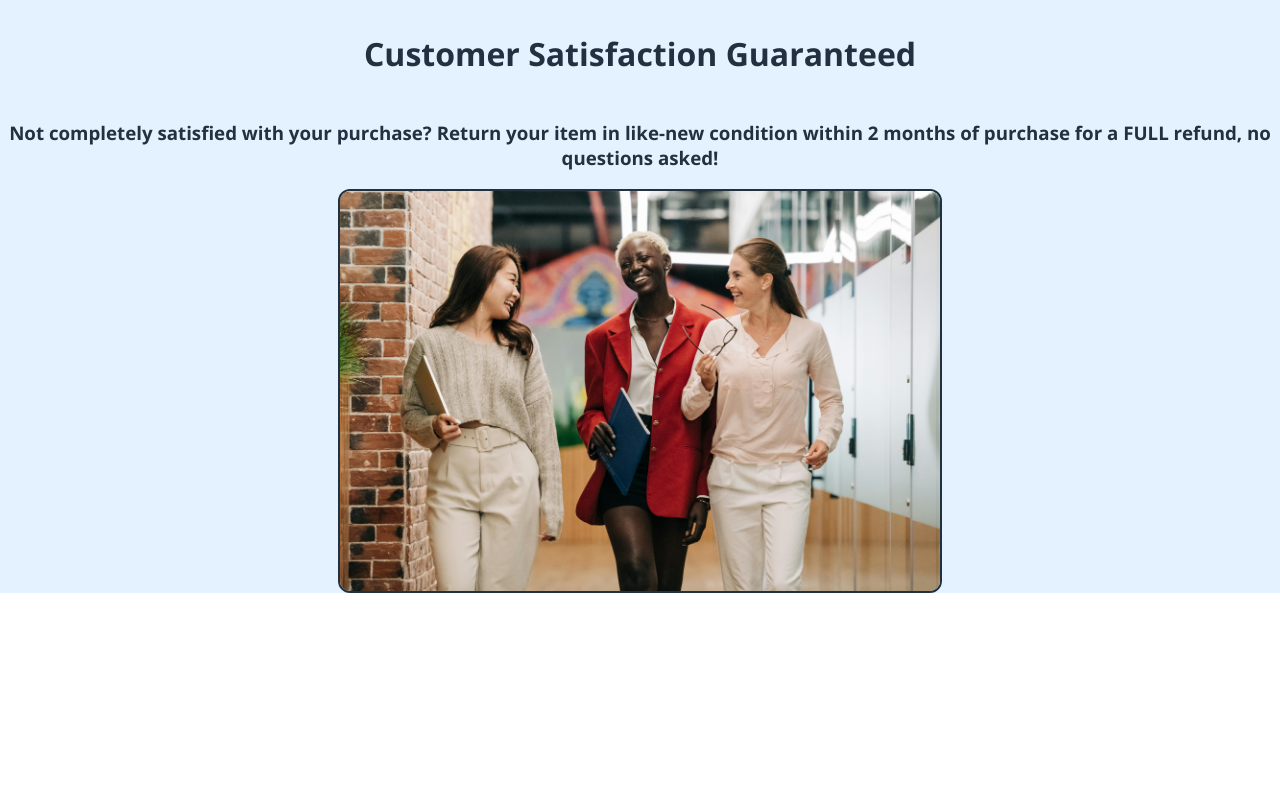
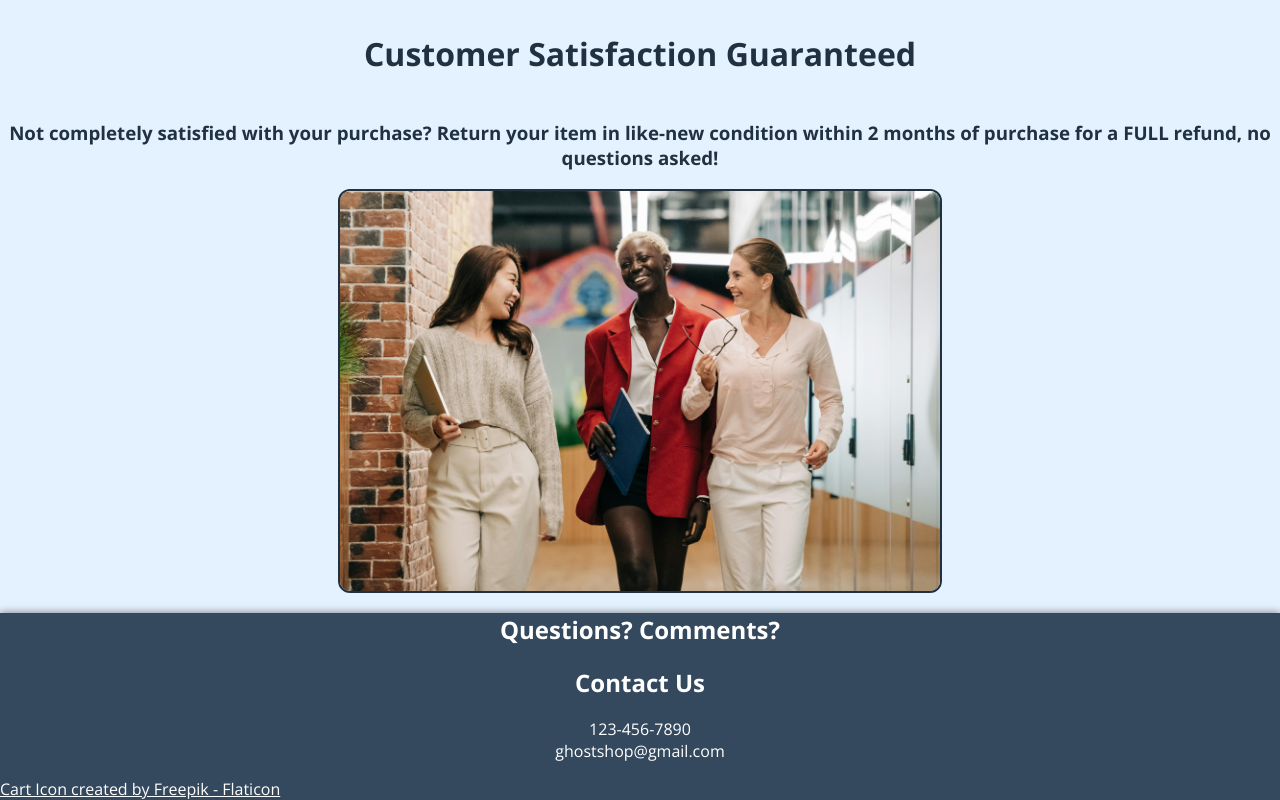
Before and after one commit to Ghost-Mechanic/shopping-cart, a React (Vite) app: page / in a window 1280 px wide. Shown: the part 1061-1861 px from the top of the page. Before the commit the page ends 1654 px from the top, so only its background shows below. Built offline with nearby package versions, Linux system fonts and the light colour scheme.

Commit message:
Added footer section with styling

```diff
--- a/src/App.jsx
+++ b/src/App.jsx
@@ -1,12 +1,14 @@
 import Header from './components/Header';
 import HomeMain from './components/HomeMain';
+import Footer from './components/Footer';
 
 function App() {
 
   return (
     <>
-      <Header style="z-index: 1;"/>
-      <HomeMain style="z-index: 0;"/>
+      <Header />
+      <HomeMain />
+      <Footer />
     </>
   )
 }
--- /dev/null
+++ b/src/components/Footer.jsx
@@ -0,0 +1,21 @@
+import '../styles/footer.css';
+
+function Footer() {
+    return (
+        <>
+            <footer>
+                <h1 className="title">Questions? Comments?</h1>
+                <h2 className="contact" tabIndex="0">Contact Us</h2>
+                <ul className="contact-list">
+                    <li tabIndex="0">123-456-7890</li>
+                    <li tabIndex="0">ghostshop@gmail.com</li>
+                </ul>
+                <div className="credits">
+                    <a href="https://www.flaticon.com/free-icons/smart-cart" title="smart cart icons">Cart Icon created by Freepik - Flaticon</a>
+                </div>
+            </footer>
+        </>
+    )
+}
+
+export default Footer;
--- /dev/null
+++ b/src/styles/footer.css
@@ -0,0 +1,43 @@
+@import url('https://fonts.googleapis.com/css2?family=Open+Sans:ital,wght@0,300..800;1,300..800&display=swap');
+
+footer {
+    background-color: #34495e;
+    box-shadow: 0px 0px 8px rgb(0 0 0 / 50%);
+    position: relative;
+    z-index: 10;
+}
+
+.title {
+    margin: 0;
+    color: white;
+    font-family: "Open Sans", sans-serif;
+    font-size: 1.5em;
+    text-align: center;
+}
+
+.contact {
+    color: white;
+    font-family: "Open Sans", sans-serif;
+    text-align: center;
+}
+
+.contact-list {
+    padding: 0;
+    color: white;
+    font-family: "Open Sans", sans-serif;
+    list-style-type: none;
+}
+
+.contact-list li {
+    text-align: center;
+}
+
+.credits a {
+    color: white;
+    font-family: "Open Sans", sans-serif;
+    text-decoration: underline;
+}
+
+.credits a:hover {
+    cursor: pointer;
+}
--- a/src/styles/header.css
+++ b/src/styles/header.css
@@ -4,7 +4,7 @@
     width: 100%;
     background-color: #34495e;
     display: flex;
-    box-shadow: 0px 0px 6px rgb(0 0 0 / 50%);
+    box-shadow: 0px 0px 8px rgb(0 0 0 / 50%);
     position: sticky;
     top: 0;
     z-index: 10;
--- a/src/styles/home-main.css
+++ b/src/styles/home-main.css
@@ -121,6 +121,7 @@
         width: 600px;
         border: solid 2px #22313f;
         border-radius: 12px;
+        margin-bottom: 20px;
     }
 }
 
```
